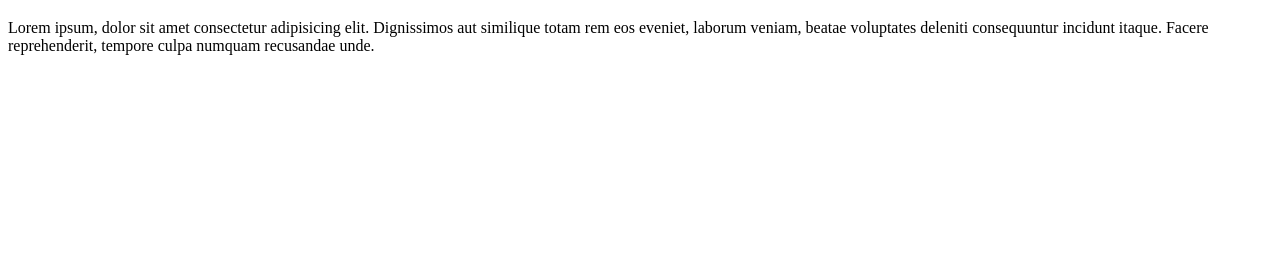
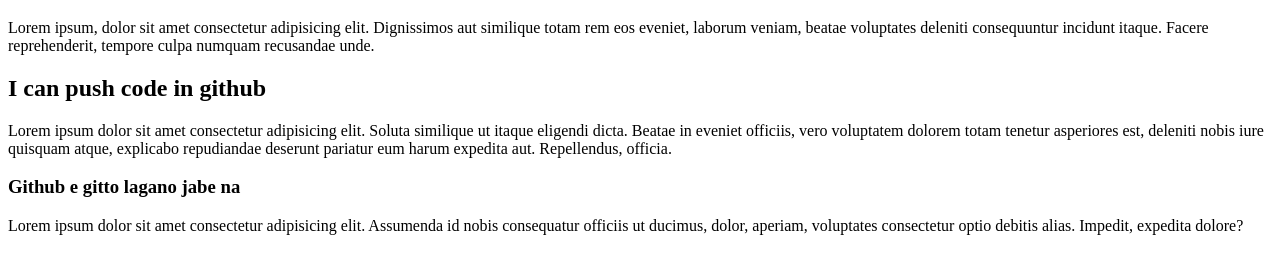
Before and after one commit to RaihanulAkram/githubTest2, a plain HTML site: page index.html in a window 1280 px wide. Shown: the part 61-334 px from the top of the page. Drawn offline with Linux system fonts and the light colour scheme.

Commit message:
html code added

```diff
--- a/index.html
+++ b/index.html
@@ -9,5 +9,9 @@
 <body>
     <h1>My First Github Repository</h1>
     <P>Lorem ipsum, dolor sit amet consectetur adipisicing elit. Dignissimos aut similique totam rem eos eveniet, laborum veniam, beatae voluptates deleniti consequuntur incidunt itaque. Facere reprehenderit, tempore culpa numquam recusandae unde.</P>
+    <h2>I can push code in github</h2>
+    <p>Lorem ipsum dolor sit amet consectetur adipisicing elit. Soluta similique ut itaque eligendi dicta. Beatae in eveniet officiis, vero voluptatem dolorem totam tenetur asperiores est, deleniti nobis iure quisquam atque, explicabo repudiandae deserunt pariatur eum harum expedita aut. Repellendus, officia.</p>
+    <h3>Github e gitto lagano jabe na</h3>
+    <p>Lorem ipsum dolor sit amet consectetur adipisicing elit. Assumenda id nobis consequatur officiis ut ducimus, dolor, aperiam, voluptates consectetur optio debitis alias. Impedit, expedita dolore?</p>
 </body>
 </html>
```
